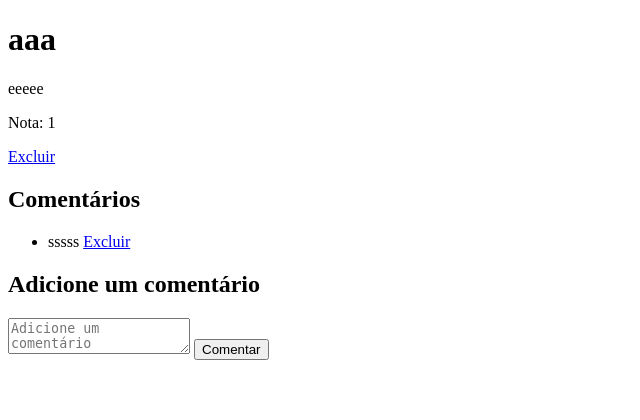
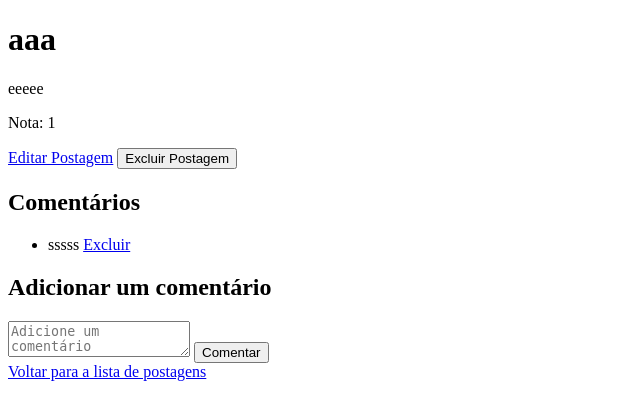
Before and after one commit to henriquemachado04/ReelTalk, a Flask app: page /postagem/4 in a window 1280 px wide. Shown: the top 420 px of the page, without its empty margins (0-640 px from the left). Run offline with Flask 3, Linux system fonts and the light colour scheme; a user stored in the database is signed in; data comes from the database, SQL or seed files in the repository; both versions use the stored data as it was after the commit.

Commit message:
10/10 Atualizado

```diff
--- a/ReelTalk/blog/app.py
+++ b/ReelTalk/blog/app.py
@@ -1,7 +1,7 @@
 from flask import Flask, render_template, request, redirect, url_for, session, flash
 from flask_sqlalchemy import SQLAlchemy
 from werkzeug.security import generate_password_hash, check_password_hash
-from forms import ContatoForm
+from forms import ContatoForm, PostagemForm
 
 app = Flask(__name__)
 app.config.from_object('config')
@@ -98,7 +98,7 @@ def login():
             session['eh_administrador'] = user.eh_administrador
             flash('Login realizado com sucesso!', 'success')
             return redirect(url_for('index'))
-        flash('Falha no login. Verifique seu email e senha.', 'danger')
+        flash('Falha no login. Verifique seu email ou senha.', 'danger')
     return render_template('login.html')
 
 @app.route('/logout')
@@ -114,10 +114,11 @@ def index():
 
 @app.route('/criar_postagem', methods=['GET', 'POST'])
 def criar_postagem():
-    if request.method == 'POST':
-        titulo = request.form['titulo']
-        review = request.form['review']
-        nota = request.form['nota']
+    form = PostagemForm()  # Utilizando o formulário correto
+    if form.validate_on_submit():
+        titulo = form.titulo.data
+        review = form.review.data
+        nota = form.nota.data
         usuario_id = session.get('usuario_id')
 
         nova_postagem = Postagem(titulo=titulo, review=review, nota=nota, usuario_id=usuario_id)
@@ -127,7 +128,7 @@ def criar_postagem():
         flash('Postagem criada com sucesso!', 'success')
         return redirect(url_for('index'))
 
-    return render_template('criar_postagem.html')
+    return render_template('criar_postagem.html', form=form)
 
 @app.route('/postagem/<int:postagem_id>', methods=['GET', 'POST'])
 def detalhe_postagem(postagem_id):
@@ -175,6 +176,27 @@ def excluir_comentario(comentario_id):
 
     return redirect(url_for('detalhe_postagem', postagem_id=comentario.postagem_id))
 
+@app.route('/editar_postagem/<int:postagem_id>', methods=['GET', 'POST'])
+def editar_postagem(postagem_id):
+    postagem = Postagem.query.get(postagem_id)
+    usuario_id = session.get('usuario_id')
+
+    # Verifica se a postagem existe e se o usuário tem permissão para editá-la
+    if postagem is None or (postagem.usuario_id != usuario_id and not session.get('eh_administrador')):
+        flash('Você não tem permissão para editar esta postagem.', 'danger')
+        return redirect(url_for('index'))
+
+    if request.method == 'POST':
+        postagem.titulo = request.form['titulo']
+        postagem.review = request.form['review']
+        postagem.nota = request.form['nota']
+        db.session.commit()
+
+        flash('Postagem editada com sucesso!', 'success')
+        return redirect(url_for('detalhe_postagem', postagem_id=postagem.id))
+
+    return render_template('editar_postagem.html', postagem=postagem)
+
 if __name__ == '__main__':
     with app.app_context():
         db.create_all()  # Cria as tabelas no banco de dados
--- a/ReelTalk/blog/templates/cadastro.html
+++ b/ReelTalk/blog/templates/cadastro.html
@@ -39,7 +39,7 @@
 
         <div class="mb-3">
             <label for="senha" class="form-label">{{ formulario.senha.label }}</label>
-            {{ formulario.senha(class="form-control", id="senha") }}
+            {{ formulario.senha(class="form-control", id="senha", type="password") }}
             {% if formulario.senha.errors %}
                 <div class="invalid-feedback d-block">
                     <ul class="mb-0">
--- a/ReelTalk/blog/templates/detalhe_postagem.html
+++ b/ReelTalk/blog/templates/detalhe_postagem.html
@@ -2,32 +2,38 @@
 <html lang="en">
 <head>
     <meta charset="UTF-8">
-    <title>{{ postagem['titulo'] }}</title>
+    <title>{{ postagem.titulo }}</title>
 </head>
 <body>
-    <h1>{{ postagem['titulo'] }}</h1>
-    <p>{{ postagem['review'] }}</p>
-    <p>Nota: {{ postagem['nota'] }}</p>
-    {% if postagem['usuario_id'] == session['usuario_id'] or session['eh_administrador'] %}
-        <a href="{{ url_for('excluir_postagem', postagem_id=postagem['id']) }}">Excluir</a>
+    <h1>{{ postagem.titulo }}</h1>
+    <p>{{ postagem.review }}</p>
+    <p>Nota: {{ postagem.nota }}</p>
+
+    {% if postagem.usuario_id == session.usuario_id or session.eh_administrador %}
+        <a href="{{ url_for('editar_postagem', postagem_id=postagem.id) }}">Editar Postagem</a>
+        <form action="{{ url_for('excluir_postagem', postagem_id=postagem.id) }}" method="POST" style="display:inline;">
+            <button type="submit" onclick="return confirm('Você tem certeza que deseja excluir esta postagem?');">Excluir Postagem</button>
+        </form>
     {% endif %}
 
     <h2>Comentários</h2>
     <ul>
         {% for comentario in comentarios %}
             <li>
-                {{ comentario['conteudo'] }}
-                {% if comentario['usuario_id'] == session['usuario_id'] or session['eh_administrador'] %}
-                    <a href="{{ url_for('excluir_comentario', comentario_id=comentario['id']) }}">Excluir</a>
+                {{ comentario.conteudo }}
+                {% if comentario.usuario_id == session.usuario_id or session.eh_administrador %}
+                    <a href="{{ url_for('excluir_comentario', comentario_id=comentario.id) }}">Excluir</a>
                 {% endif %}
             </li>
         {% endfor %}
     </ul>
 
-    <h2>Adicione um comentário</h2>
-    <form method="POST">
+    <h2>Adicionar um comentário</h2>
+    <form method="POST" action="{{ url_for('detalhe_postagem', postagem_id=postagem.id) }}">
         <textarea name="conteudo" placeholder="Adicione um comentário" required></textarea>
         <button type="submit">Comentar</button>
     </form>
+
+    <a href="{{ url_for('index') }}">Voltar para a lista de postagens</a>
 </body>
 </html>
```
Also changed, not shown: ReelTalk/blog/forms.py (+18 -0 lines), ReelTalk/blog/templates/criar_postagem.html (+28 -15 lines), ReelTalk/blog/templates/editar_postagem.html (added, +23 -0 lines), instance/blog.db.
